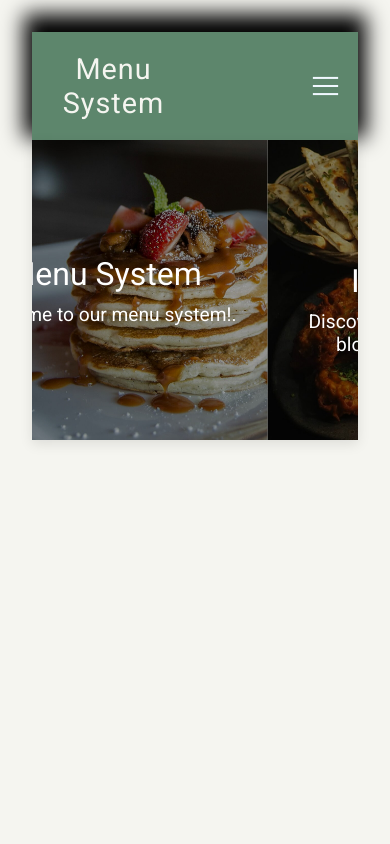
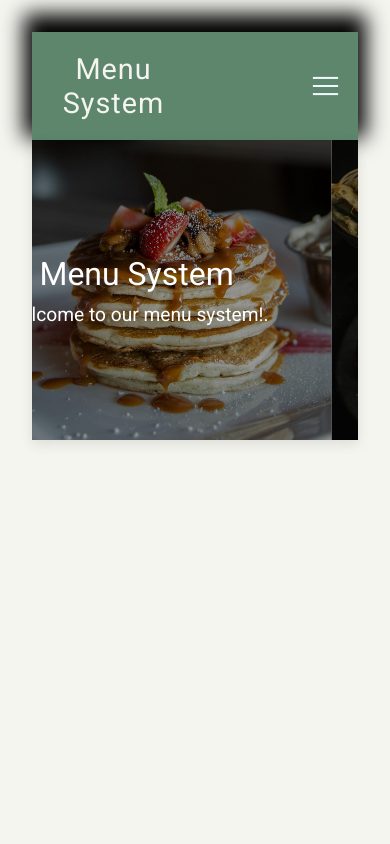
Before and after one commit to LougonVitor/menu-system, a React (Vite) app in the folder menu-frontend/: page / in a window 390 px wide. Shown: the top 844 px of the page. Built offline with nearby package versions, Linux system fonts and the light colour scheme.

Commit message:
fix: fixing a bug in slide view

```diff
--- a/menu-frontend/src/pages/Home/style.css
+++ b/menu-frontend/src/pages/Home/style.css
@@ -1,6 +1,6 @@
 .slider-container {
     width: 100%;
-    max-width: 100vw;
+    max-width: 100%;
     height: 300px;
     margin: 0px auto;
     overflow: hidden;
@@ -10,7 +10,7 @@
 
 .slider-track {
     display: flex;
-    width: 300%;
+    width: 300vw;
     height: 100%;
 
     animation: slide-movement 12s ease-in-out infinite;
@@ -77,3 +77,20 @@
         transform: translateX(0);
     }
 }
+
+@media (max-width: 1000px) {
+    .slide.one {
+        background-size: cover;
+        background-position: 0px -00%;
+    }
+
+    .slide.two {
+        background-size: cover;
+        background-position: 0px -0%;
+    }
+
+    .slide.three {
+        background-size: cover;
+        background-position: 0px -00%;
+    }
+}
```
